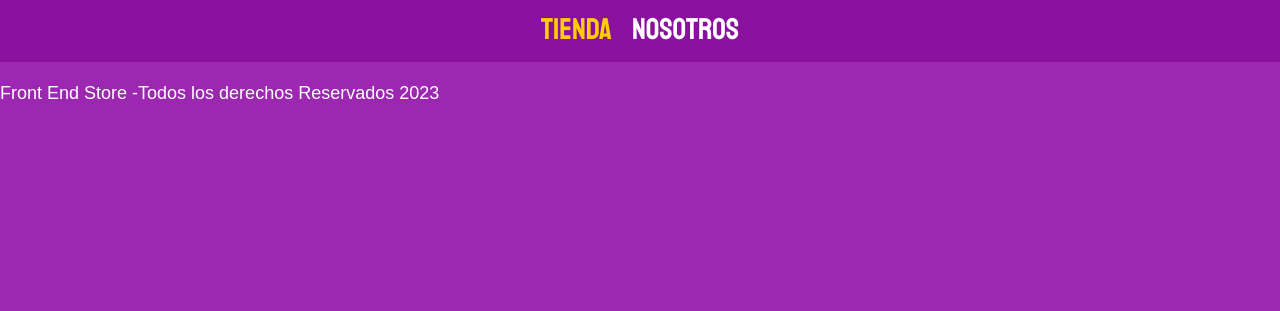
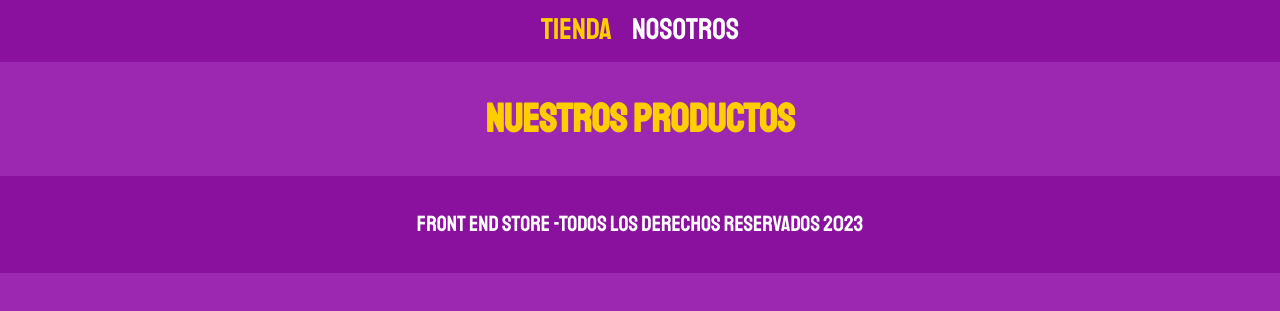
Before and after one commit to patxiarana/FRONTEND-STORE, a plain HTML site: page FrontEndStore_inicio/index.html in a window 1280 px wide. Shown: the part 167-478 px from the top of the page. Drawn offline with Linux system fonts and the light colour scheme.

Commit message:
adding style to footer

```diff
--- a/FrontEndStore_inicio/css/styles.css
+++ b/FrontEndStore_inicio/css/styles.css
@@ -82,6 +82,20 @@ font-size: 2.4rem;
 .header_logo{
     margin: 3rem 0;
 }
+/**** footer ****/
+
+.footer {
+background-color: var(--primarioOscuro);
+padding: 1rem 0;
+margin-top: 2rem;
+}
+
+.footer__texto{
+font-family: var(--fuentePrincipal);
+text-align: center;
+font-size: 2.2rem;
+}
+
 
 /*****Navegacion****/
 
--- a/FrontEndStore_inicio/index.html
+++ b/FrontEndStore_inicio/index.html
@@ -15,12 +15,20 @@
             <img class="header_logo" src="img/logo.png" alt="logotipo">
         </a>
     </header>
+
+
         <nav class="navegacion">
             <a class="navegacion__enlace navegacion__enlace--activo" href="">Tienda</a>
             <a class="navegacion__enlace" href="">Nosotros</a>
         </nav>
- <footer>
-    <p>Front End Store -Todos los derechos Reservados 2023</p>
+
+        <main class="contenedor">
+            <h1>Nuestros Productos</h1>
+
+        </main>
+
+ <footer class="footer">
+    <p class="footer__texto">Front End Store -Todos los derechos Reservados 2023</p>
  </footer>
 </body>
 </html>
```
